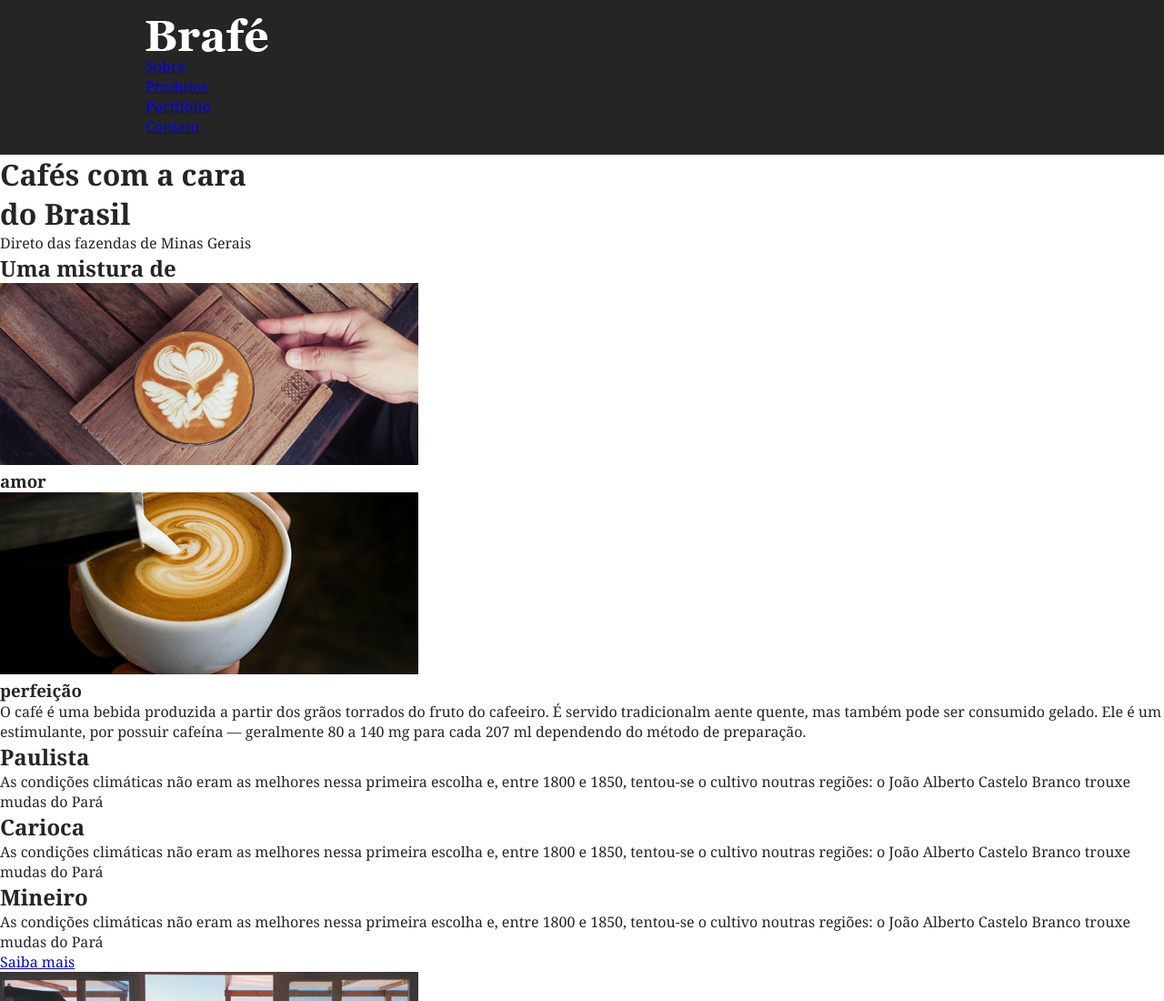
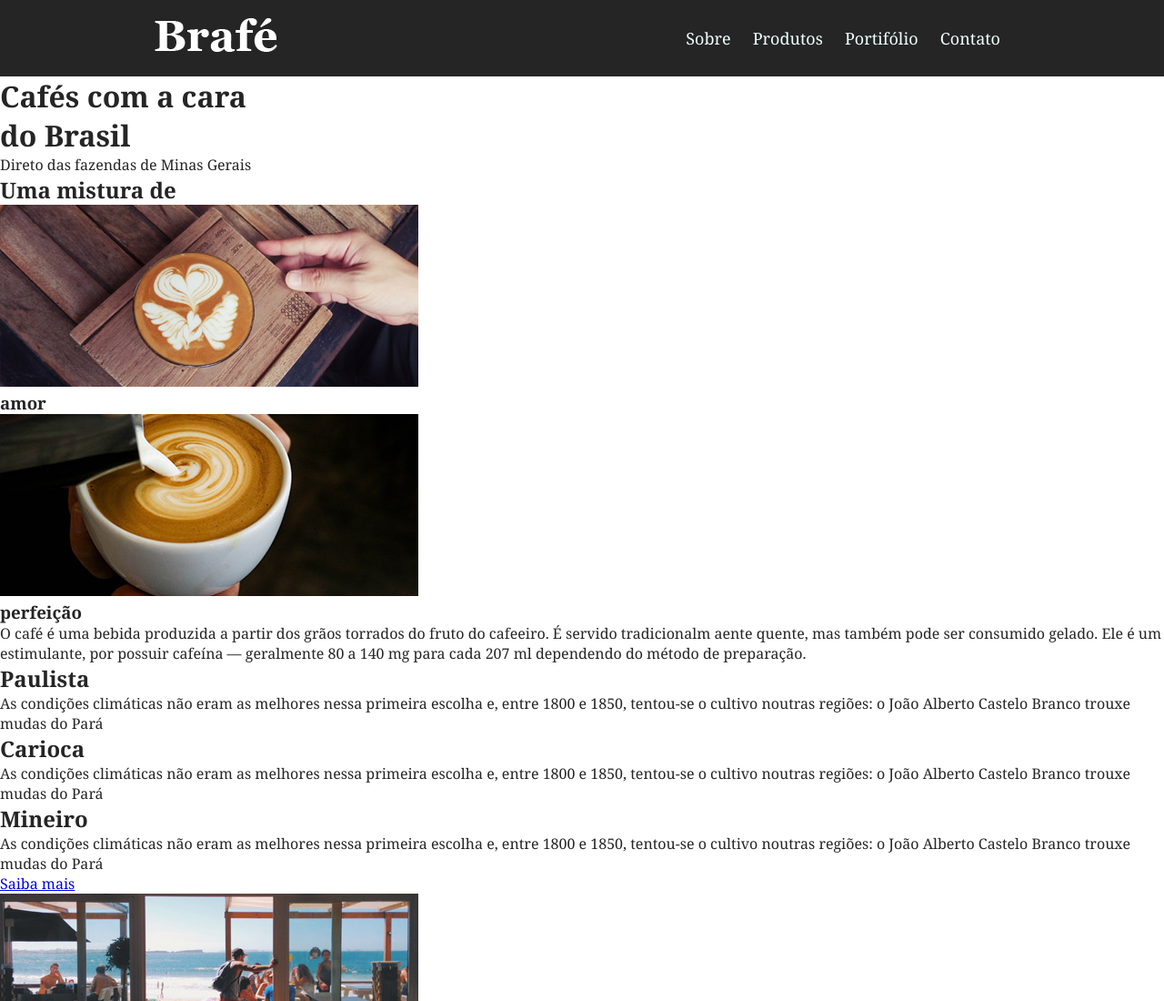
Before and after one commit to brunoEduardo17/site-brafe-original, a plain HTML site: page index.html in a window 1280 px wide. Shown: the top 1100 px of the page at 91% size. Drawn offline with Linux system fonts and the light colour scheme.

Commit message:
Update style.css

```diff
--- a/css/style.css
+++ b/css/style.css
@@ -20,3 +20,29 @@
         max-width: 960px;
         margin: 0 auto;
     }
+    /*CLEAR*/
+    .menu-container::after, .menu-container::before{
+        content: '';
+        display:table;
+        clear: both;
+    }
+
+    .menu-logo{
+       display: block;
+       float: left;
+       margin-left: 10px;
+    }
+    .menu-nav{
+        float: right;
+        margin-right: 10px;
+     }
+     .menu-nav li {
+         display:inline-block;
+     }
+     .menu-nav a {
+         display: block;
+         padding: 10px;
+         text-decoration: none;
+         color: azure;
+         font-size: 1.125em;
+     }
--- a/index.html
+++ b/index.html
@@ -13,7 +13,7 @@
     <header class="menu">
         <div class="menu-container">
             <a class="menu-logo" href="#"><img src="./img/brafe.png" alt="brafé café"></a>
-            <nav class="menu-logo">
+            <nav class="menu-nav">
                 <ul>
                     <li><a href="#">Sobre</a></li>
                     <li><a href="#">Produtos</a></li>
@@ -23,7 +23,7 @@
             </nav>
         </div>
     </header>
-    <main>
+    <main class="intro">
         <h1>Cafés com a cara <br> do Brasil</h1>
         <p>Direto das fazendas de Minas Gerais</p>
     </main>
```
Lines whose indentation alone changed are shown as unchanged.
